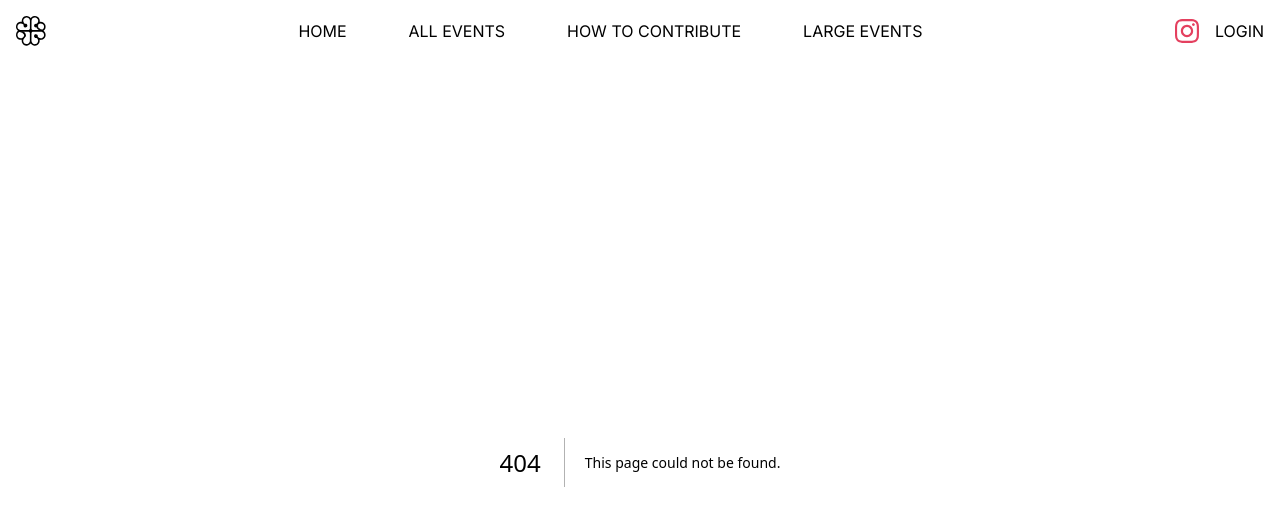
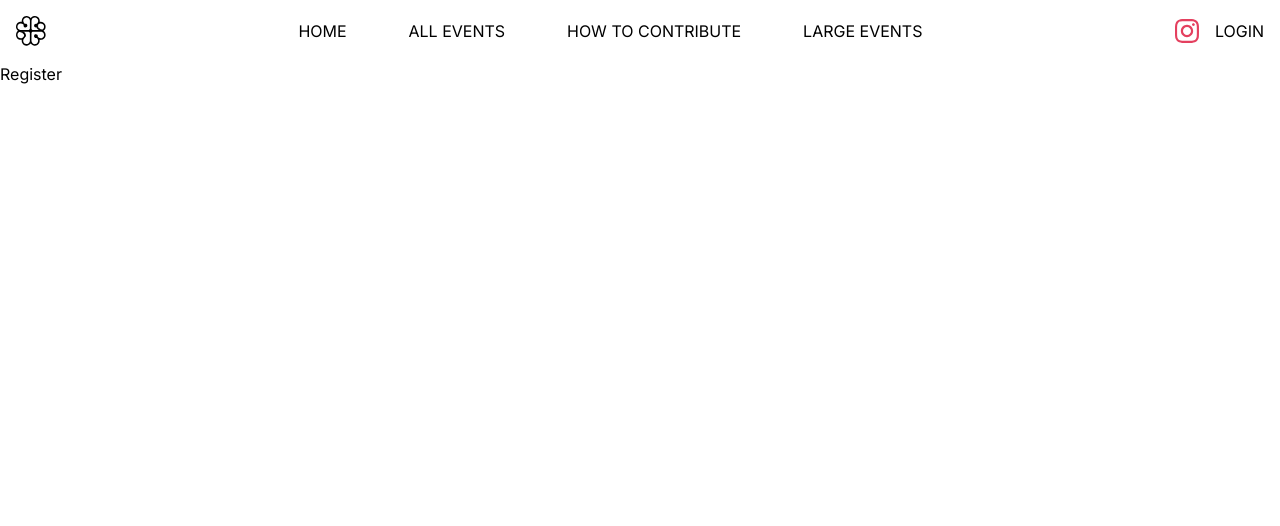
Before and after one commit to justinkwanchan/swing-schedule-front-end, a Next.js app: page /register in a window 1280 px wide. Before the commit this address had no page. Shown: the top 526 px of the page. Built offline with nearby package versions, Linux system fonts and the light colour scheme.

Commit message:
Add routes for login and register

```diff
--- /dev/null
+++ b/src/app/login/page.tsx
@@ -0,0 +1,3 @@
+export default function Login() {
+  return <div>Login</div>;
+}
--- /dev/null
+++ b/src/app/register/page.tsx
@@ -0,0 +1,3 @@
+export default function Register() {
+  return <div>Register</div>;
+}
```
